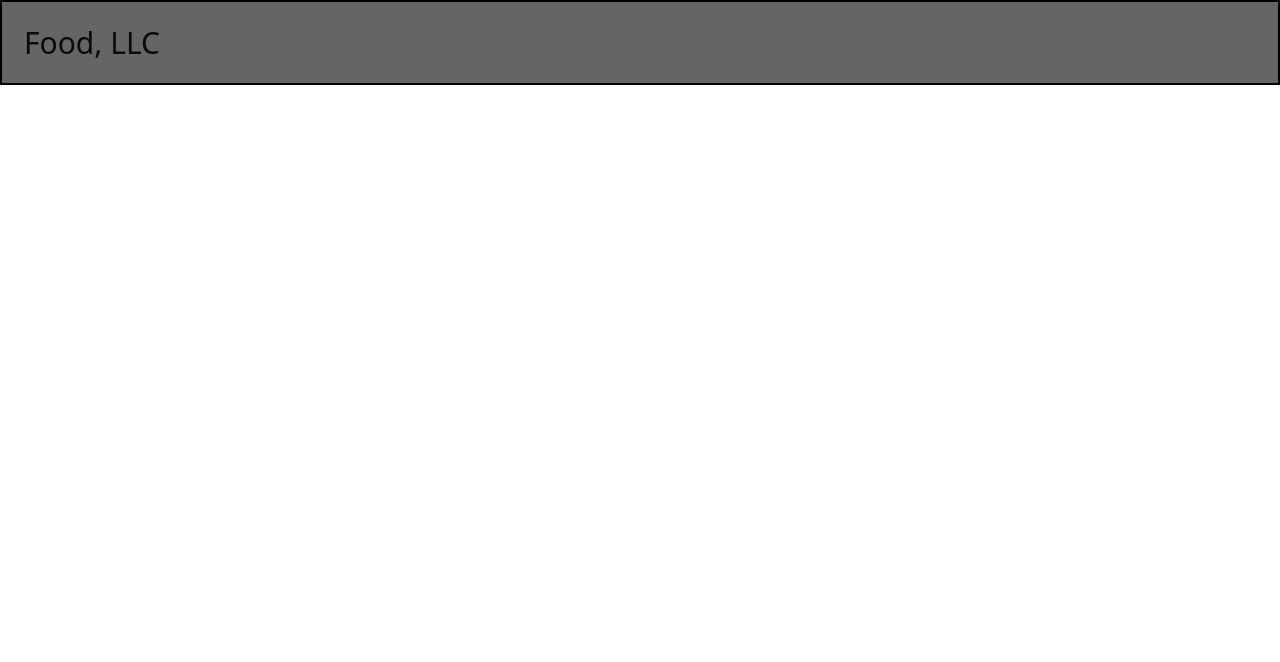
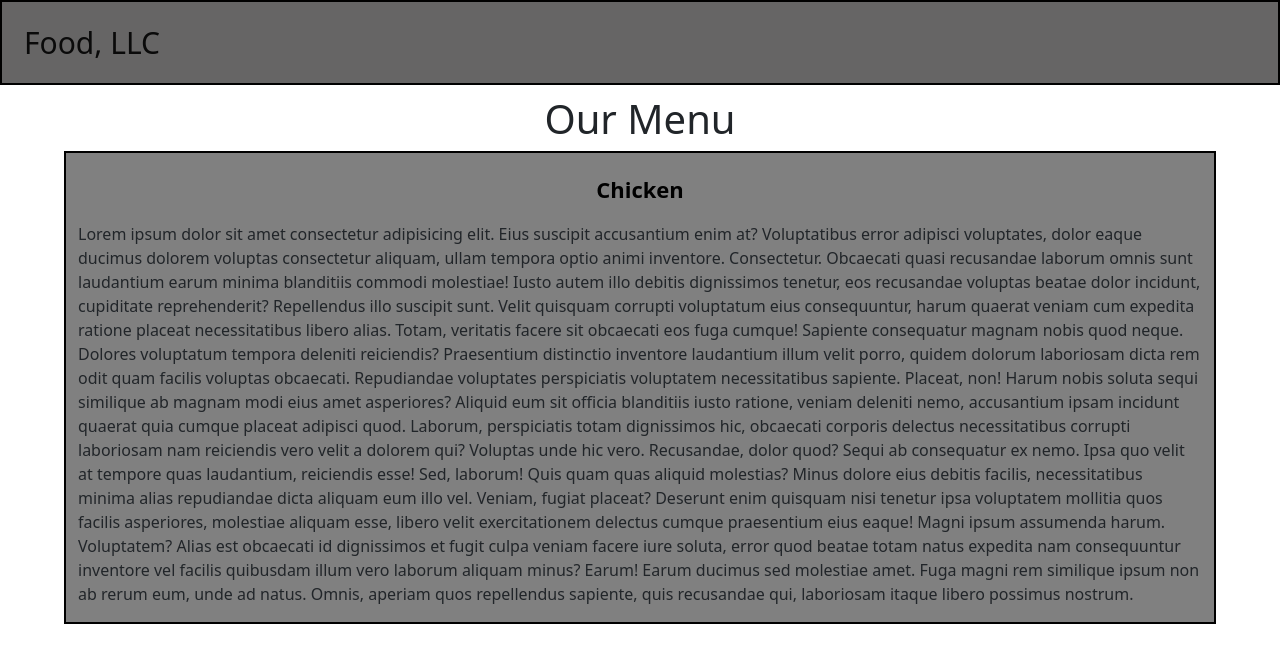
Before and after one commit to LuisCorrea1/HTML_CSS_JavaScript-, a plain HTML site: page module03-solution/index.html in a window 1280 px wide. Drawn offline with nearby package versions, Linux system fonts and the light colour scheme.

Commit message:
4)Grid layout with bootsrap

```diff
--- a/module03-solution/css/style.css
+++ b/module03-solution/css/style.css
@@ -3,6 +3,7 @@
 	padding: 0;
 	box-sizing: border-box;
 }
+/* NAVBAR */
 .navbar-brand {
     padding: 10px;
 }
@@ -33,3 +34,27 @@
 	border: 2px solid grey;
 	text-align: center;
 }
+
+/* END NAVBAR */
+
+/* MAIN CONTENT */
+.container {
+	max-width: 90%;
+}
+.container h1{
+	padding-top: 10px;
+	text-align: center;
+}
+#description{
+	background-color: grey;
+	border: 2px solid black;
+}
+
+#heading p {
+	text-align: center;
+	font-weight: 700;
+	margin-top: 20px;
+	font-size: 22px;
+	color: black;
+}
+/* END MAIN CONTENT */
--- a/module03-solution/index.html
+++ b/module03-solution/index.html
@@ -9,6 +9,7 @@
     <link rel="stylesheet" href="./css/style.css">
   </head>
   <body>
+    <!-- HEADER -->
     <header>
         <nav class="navbar navbar-expand-lg" id="header-nav">
             <div class="container-fluid">
@@ -32,6 +33,28 @@
             </div>
           </nav>
     </header>
+    <!-- END HEADER -->
+
+    <!-- MAIN CONTENT -->
+    <div class="container">
+        <div class="title"><h1>Our Menu</h1></div>
+        <div class="row">
+            <div id="description">
+                <div id="heading"><p>Chicken</p></div>
+                <div id="text"><p>Lorem ipsum dolor sit amet consectetur adipisicing elit. Eius suscipit accusantium enim at? Voluptatibus error adipisci voluptates, dolor eaque ducimus dolorem voluptas consectetur aliquam, ullam tempora optio animi inventore. Consectetur.
+                Obcaecati quasi recusandae laborum omnis sunt laudantium earum minima blanditiis commodi molestiae! Iusto autem illo debitis dignissimos tenetur, eos recusandae voluptas beatae dolor incidunt, cupiditate reprehenderit? Repellendus illo suscipit sunt.
+                Velit quisquam corrupti voluptatum eius consequuntur, harum quaerat veniam cum expedita ratione placeat necessitatibus libero alias. Totam, veritatis facere sit obcaecati eos fuga cumque! Sapiente consequatur magnam nobis quod neque.
+                Dolores voluptatum tempora deleniti reiciendis? Praesentium distinctio inventore laudantium illum velit porro, quidem dolorum laboriosam dicta rem odit quam facilis voluptas obcaecati. Repudiandae voluptates perspiciatis voluptatem necessitatibus sapiente. Placeat, non!
+                Harum nobis soluta sequi similique ab magnam modi eius amet asperiores? Aliquid eum sit officia blanditiis iusto ratione, veniam deleniti nemo, accusantium ipsam incidunt quaerat quia cumque placeat adipisci quod.
+                Laborum, perspiciatis totam dignissimos hic, obcaecati corporis delectus necessitatibus corrupti laboriosam nam reiciendis vero velit a dolorem qui? Voluptas unde hic vero. Recusandae, dolor quod? Sequi ab consequatur ex nemo.
+                Ipsa quo velit at tempore quas laudantium, reiciendis esse! Sed, laborum! Quis quam quas aliquid molestias? Minus dolore eius debitis facilis, necessitatibus minima alias repudiandae dicta aliquam eum illo vel.
+                Veniam, fugiat placeat? Deserunt enim quisquam nisi tenetur ipsa voluptatem mollitia quos facilis asperiores, molestiae aliquam esse, libero velit exercitationem delectus cumque praesentium eius eaque! Magni ipsum assumenda harum. Voluptatem?
+                Alias est obcaecati id dignissimos et fugit culpa veniam facere iure soluta, error quod beatae totam natus expedita nam consequuntur inventore vel facilis quibusdam illum vero laborum aliquam minus? Earum!
+                Earum ducimus sed molestiae amet. Fuga magni rem similique ipsum non ab rerum eum, unde ad natus. Omnis, aperiam quos repellendus sapiente, quis recusandae qui, laboriosam itaque libero possimus nostrum.</p></div>
+            </div>
+        </div>
+    </div>
+    <!-- END MAIN CONTENT -->
     <!-- Bootsratp JS -->
     <script src="https://cdn.jsdelivr.net/npm/bootstrap@5.2.0-beta1/dist/js/bootstrap.bundle.min.js" integrity="sha384-pprn3073KE6tl6bjs2QrFaJGz5/SUsLqktiwsUTF55Jfv3qYSDhgCecCxMW52nD2" crossorigin="anonymous"></script>
   </body>
```
